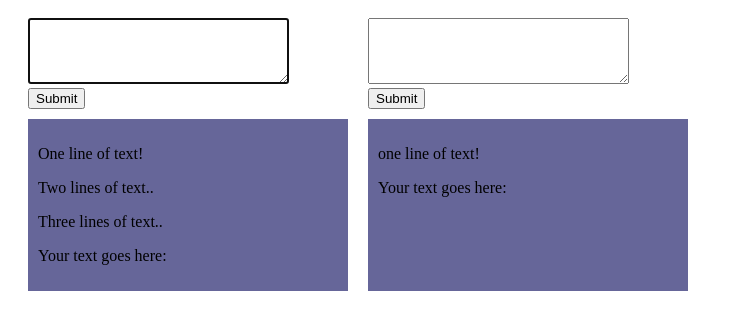
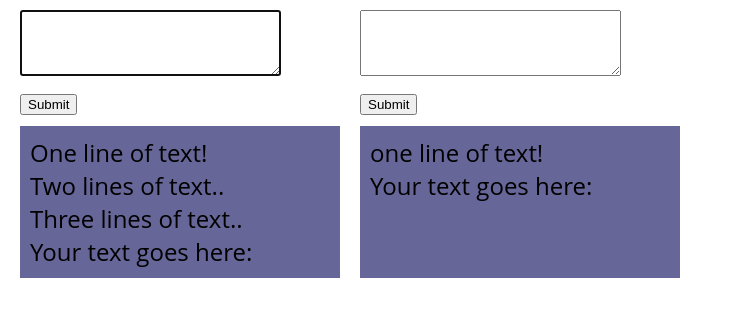
Before and after one commit to simonxlk/simonxlk.github.io, a plain HTML site: page div-height.html in a window 1280 px wide. Shown: the whole page, without its empty margins (0-731 px from the left). Drawn offline with nearby package versions, Linux system fonts and the light colour scheme.

Commit message:
stylesheet added

```diff
--- a/div-height.html
+++ b/div-height.html
@@ -4,6 +4,7 @@
 <meta charset="utf-8">
 <title>Div height adjustment</title>
 <script src="http://ajax.googleapis.com/ajax/libs/jquery/1.11.2/jquery.min.js"></script>
+<link type="text/css" rel="stylesheet" href="style.css">
 <style>
 #wrapper {margin:0 20px;}
 #col1,#col2{
```
